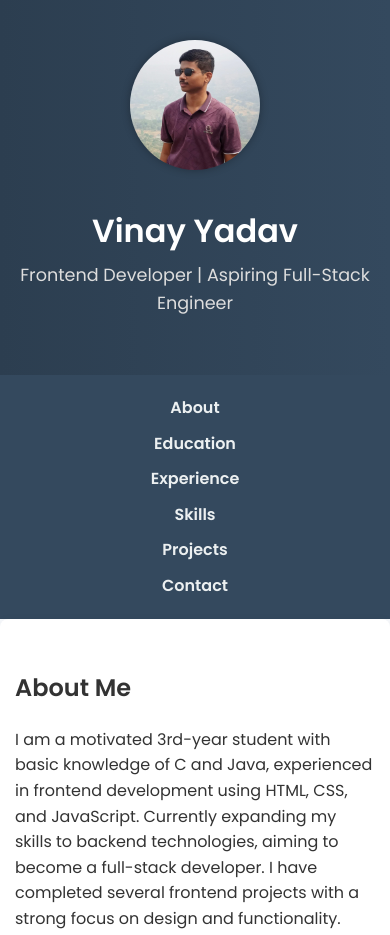
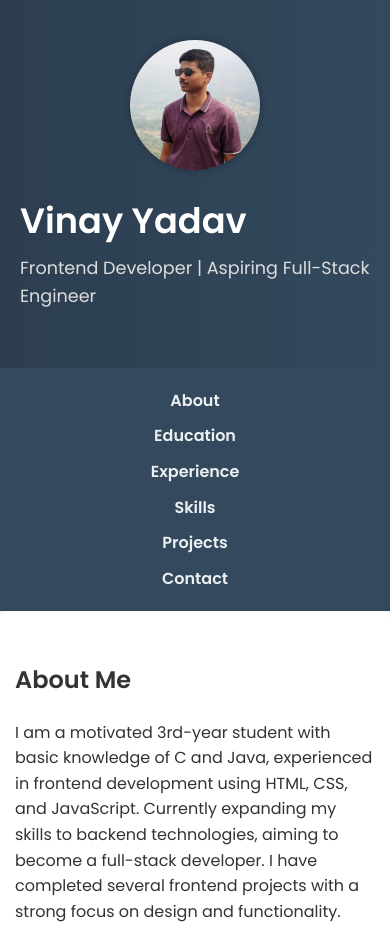
Before and after one commit to Vinay-Yadav-07/Vinay_Yadav.github.io, a plain HTML site: page index.html in a window 390 px wide. Shown: the top 935 px of the page. Drawn offline with Linux system fonts and the light colour scheme.

Commit message:
Update style.css

```diff
--- a/style.css
+++ b/style.css
@@ -8,22 +8,20 @@ body {
   line-height: 1.6;
 }
 
-/* Header: Hero with Flex Layout */
+/* Hero Header Layout */
 .hero {
   display: flex;
-  align-items: center;        /* vertical centering */
-  justify-content: center;    /* horizontal centering */
-  flex-wrap: wrap;
+  align-items: center;
+  justify-content: center;
   padding: 40px 20px;
   background: linear-gradient(to right, #2c3e50, #34495e);
   color: white;
   box-shadow: 0 4px 6px rgba(0,0,0,0.2);
-  text-align: center;  /* ensures text looks centered in small view */
+  flex-wrap: wrap;
 }
 
-
 .hero-left {
-  flex: 0 0 150px;
+  flex: 0 0 auto;
   text-align: center;
 }
 
@@ -43,7 +41,7 @@ body {
 
 .hero-right h1 {
   margin: 0;
-  font-size: 2rem;
+  font-size: 2.2rem;
 }
 
 .hero-right p {
@@ -93,12 +91,6 @@ section {
   animation: fadeIn 1s ease-in-out;
 }
 
-/* Profile Image in About Section */
-section#about img {
-  border: 4px solid #2980b9;
-  box-shadow: 0 4px 10px rgba(0, 0, 0, 0.1);
-}
-
 /* Project Cards */
 .project {
   background-color: #f2f9ff;
@@ -113,8 +105,9 @@ section#about img {
   transform: scale(1.02);
 }
 
-/* Form */
-form input, form textarea {
+/* Contact Form */
+form input,
+form textarea {
   width: 100%;
   padding: 10px;
   margin-bottom: 15px;
@@ -158,8 +151,18 @@ footer {
   }
 }
 
-/* Responsive Layout */
+/* Responsive */
 @media screen and (max-width: 768px) {
+  .hero {
+    flex-direction: column;
+    text-align: center;
+  }
+
+  .hero-right {
+    padding-left: 0;
+    margin-top: 15px;
+  }
+
   nav li {
     display: block;
     margin: 10px 0;
@@ -168,15 +171,4 @@ footer {
   section {
     padding: 30px 15px;
   }
-
-  .hero {
-    flex-direction: column;
-    text-align: center;
-  }
-
-  .hero-right {
-    padding-left: 0;
-    text-align: center;
-    margin-top: 15px;
-  }
 }
```
